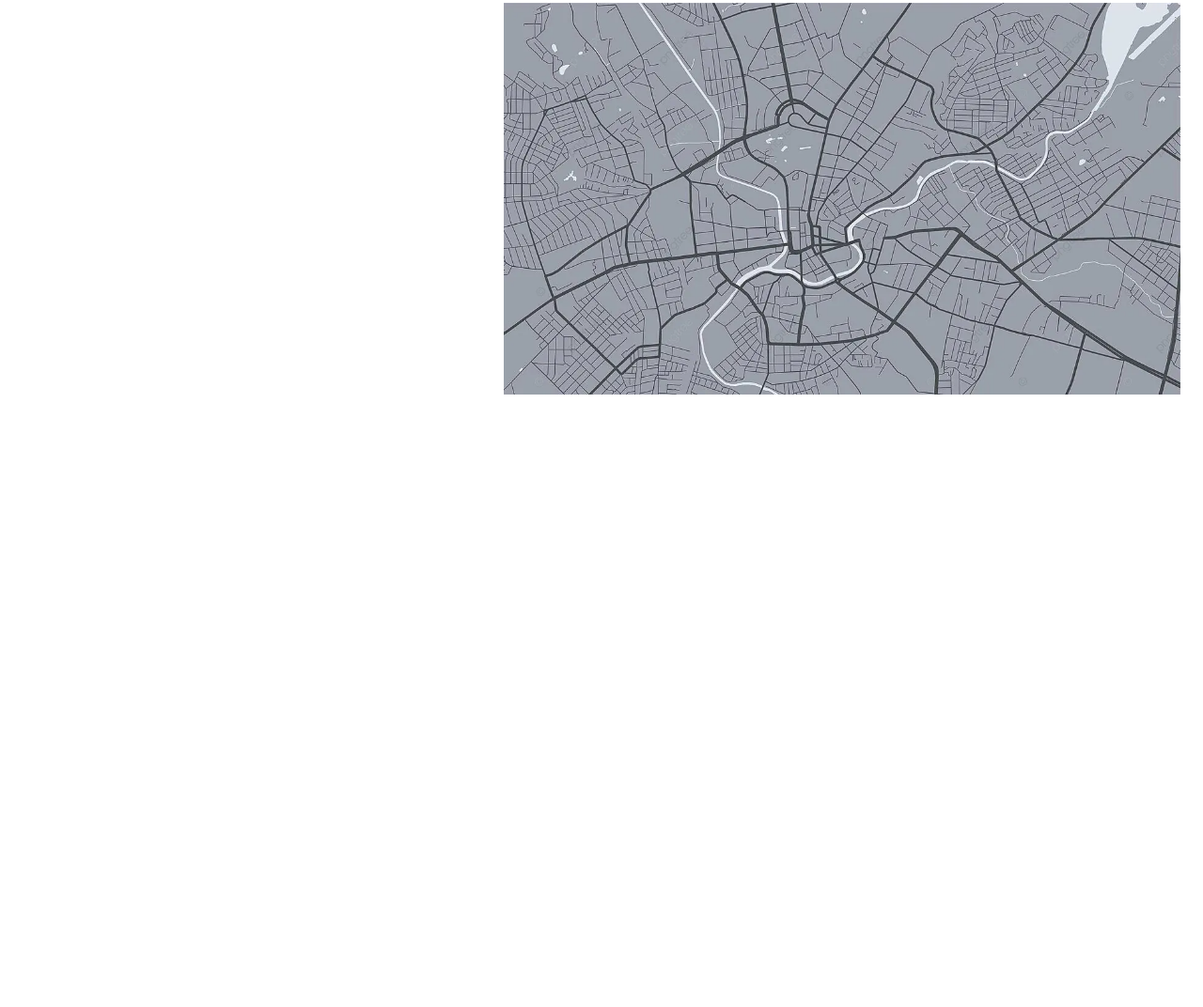
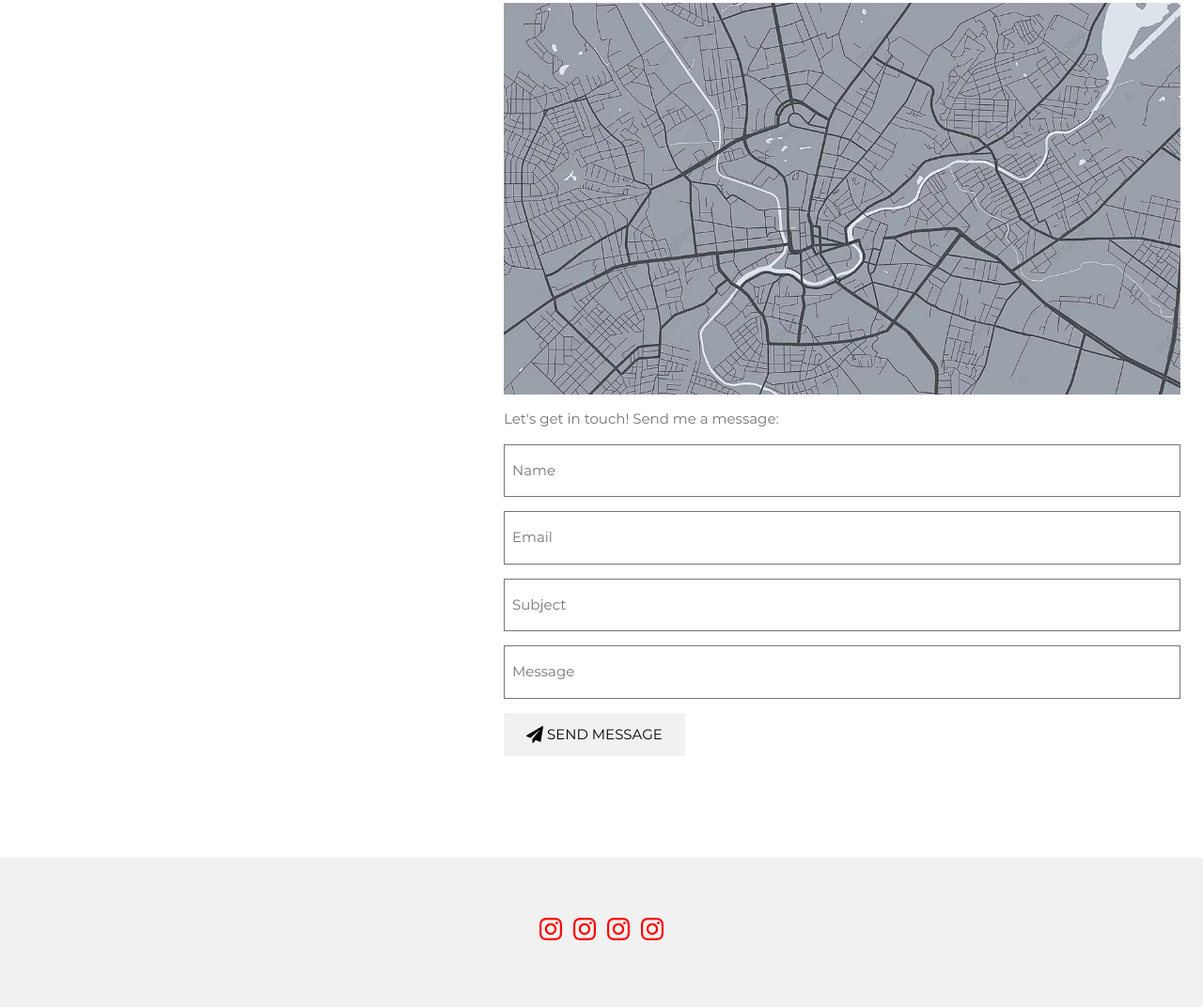
Before and after one commit to alexkarmhon/ikg-portfolio-page, a website built with Vite: page index.html in a window 1280 px wide. Shown: the part 4616-5688 px from the top of the page at 94% size. Before the commit the page ends 5080 px from the top, so only its background shows below. Built offline with nearby package versions, Linux system fonts and the light colour scheme.

Commit message:
Added sprite

```diff
--- a/index.html
+++ b/index.html
@@ -7,9 +7,11 @@
     <title>I_K-H Portfolio</title>
   </head>
   <body>
+    <!-- Sidebar with image -->
     <aside class="sidebar">
       <div class="sidebar__image"></div>
     </aside>
+    <!-- Navigation menu -->
     <nav id="nav-menu" class="nav-menu">
       <button
         id="close-menu-btn"
@@ -45,6 +47,7 @@
         </li>
       </ul>
     </nav>
+    <!-- Main content -->
     <main class="main">
       <button
         id="open-menu-btn"
@@ -59,6 +62,7 @@
           height="24px"
         />
       </button>
+      <!-- Hidden header with image -->
       <header id="home" class="header">
         <h1 class="header__title">Iryna Karmazinova-Honcharenko</h1>
         <p>Graphic designer. UI/UX & Web-designer. Illustrator.</p>
@@ -92,6 +96,7 @@
           </span>
         </button>
       </header>
+      <!-- Portfolio Section -->
       <section id="portfolio" class="portfolio">
         <h2 class="portfolio__title section-title">My Portfolio</h2>
         <hr class="portfolio__divider breaking-line" />
@@ -246,6 +251,7 @@
           </div>
         </div>
       </section>
+      <!-- About Section -->
       <section id="about" class="about">
         <h2 class="about__title section-title">About Me</h2>
         <hr class="about__divider breaking-line" />
@@ -386,6 +392,7 @@
           </span>
         </button>
       </section>
+      <!-- Contact Section -->
       <section id="contact" class="contact">
         <h2 class="section-title">Contact Me</h2>
         <hr class="breaking-line" />
@@ -414,15 +421,86 @@
           </ul>
         </address>
         <img
-          src="/images/kharkiv-map.webp"
+          src="./public/images/kharkiv-map.webp"
           alt="map of Kharkiv, Ukraine"
           width="1100px"
           aspect-ratio="16/9"
           loading="lazy"
         />
+        <p class="contact__text">Let's get in touch! Send me a message:</p>
+        <form class="contact__form">
+          <input
+            class="contact__form-input"
+            type="text"
+            placeholder="Name"
+            required
+          />
+          <input
+            class="contact__form-input"
+            type="email"
+            placeholder="Email"
+            required
+          />
+          <input
+            class="contact__form-input"
+            type="text"
+            placeholder="Subject"
+            required
+          />
+          <input
+            class="contact__form-input"
+            type="text"
+            placeholder="Message"
+            required
+          />
+          <button class="main-button main-button--dark" type="submit">
+            <span class="main-button__span"
+              ><img
+                class="main-button__span-icon"
+                src="/icons/paper-plane.svg"
+                alt="send icon"
+                loading="lazy"
+                width="16px"
+                height="16px"
+              />SEND MESSAGE</span
+            >
+          </button>
+        </form>
       </section>
-      <footer></footer>
     </main>
+    <!-- Footer -->
+    <footer class="footer">
+      <ul class="footer__social">
+        <li class="footer__social-item">
+          <a class="footer__social-link" href="">
+            <svg class="footer__social-icon">
+              <use href="/public/icons/symbol-defs.svg#icon-instagram"></use>
+            </svg>
+          </a>
+        </li>
+        <li class="footer__social-item">
+          <a class="footer__social-link" href="">
+            <svg class="footer__social-icon">
+              <use href="/public/icons/symbol-defs.svg#icon-instagram"></use>
+            </svg>
+          </a>
+        </li>
+        <li class="footer__social-item">
+          <a class="footer__social-link" href="">
+            <svg class="footer__social-icon">
+              <use href="/public/icons/symbol-defs.svg#icon-instagram"></use>
+            </svg>
+          </a>
+        </li>
+        <li class="footer__social-item">
+          <a class="footer__social-link" href="">
+            <svg class="footer__social-icon">
+              <use href="/public/icons/symbol-defs.svg#icon-instagram"></use>
+            </svg>
+          </a>
+        </li>
+      </ul>
+    </footer>
     <script type="module" src="/src/js/main.js"></script>
   </body>
 </html>
--- a/src/scss/base/_common.scss
+++ b/src/scss/base/_common.scss
@@ -59,6 +59,7 @@ img {
 
 main {
   margin-left: 40%;
+  margin-bottom: 64px;
   padding: 12px 24px;
   transition: margin-left 0.4s;
 
--- a/src/scss/layouts/_contact.scss
+++ b/src/scss/layouts/_contact.scss
@@ -1,3 +1,5 @@
+@use '../base/vars';
+
 .contact {
   &__address {
     margin-top: 16px;
@@ -23,4 +25,27 @@
       margin-right: 20px;
     }
   }
+
+  &__text {
+    font-size: 15px;
+    color: vars.$main-gray-color;
+    margin-top: 1em;
+    margin-bottom: 1em;
+  }
+
+  &__form {
+    display: flex;
+    flex-direction: column;
+    gap: 1em;
+
+    button {
+      margin-top: 0;
+    }
+  }
+
+  &__form-input {
+    width: 100%;
+    padding: 16px 8px;
+    border: 1px solid vars.$main-gray-color;
+  }
 }
--- /dev/null
+++ b/src/scss/layouts/_footer.scss
@@ -0,0 +1,16 @@
+.footer {
+  padding: 64px 16px;
+  background-color: #f1f1f1;
+
+  &__social {
+    display: flex;
+    gap: 12px;
+    justify-content: center;
+  }
+
+  &__social-icon {
+    width: 24px;
+    height: 24px;
+    fill: red;
+  }
+}
--- a/src/scss/style.scss
+++ b/src/scss/style.scss
@@ -10,3 +10,4 @@
 @use './layouts/portfolio';
 @use './layouts/about';
 @use './layouts/contact';
+@use './layouts/footer';
```
Also changed, not shown: public/icons/symbol-defs.svg (added), public/images/kharkiv-bird-view.jpg (deleted), public/images/kharkiv-foto2.jpg (deleted), public/images/kharkiv-map.jpg (deleted), public/images/khsrkiv-foto1.jpeg (deleted), public/images/map.jpg (deleted), public/images/Знімок екрана 2025-02-03 181935.jpg (deleted), src/scss/style.css, 1 other file.
